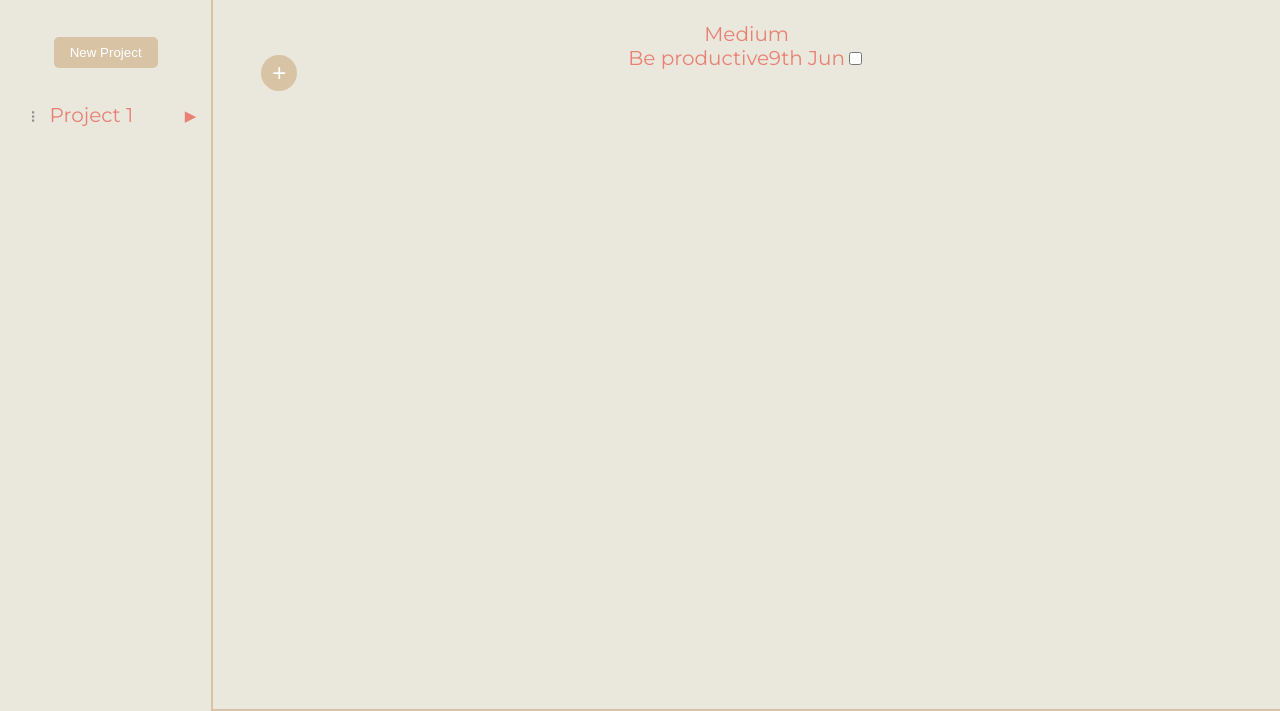
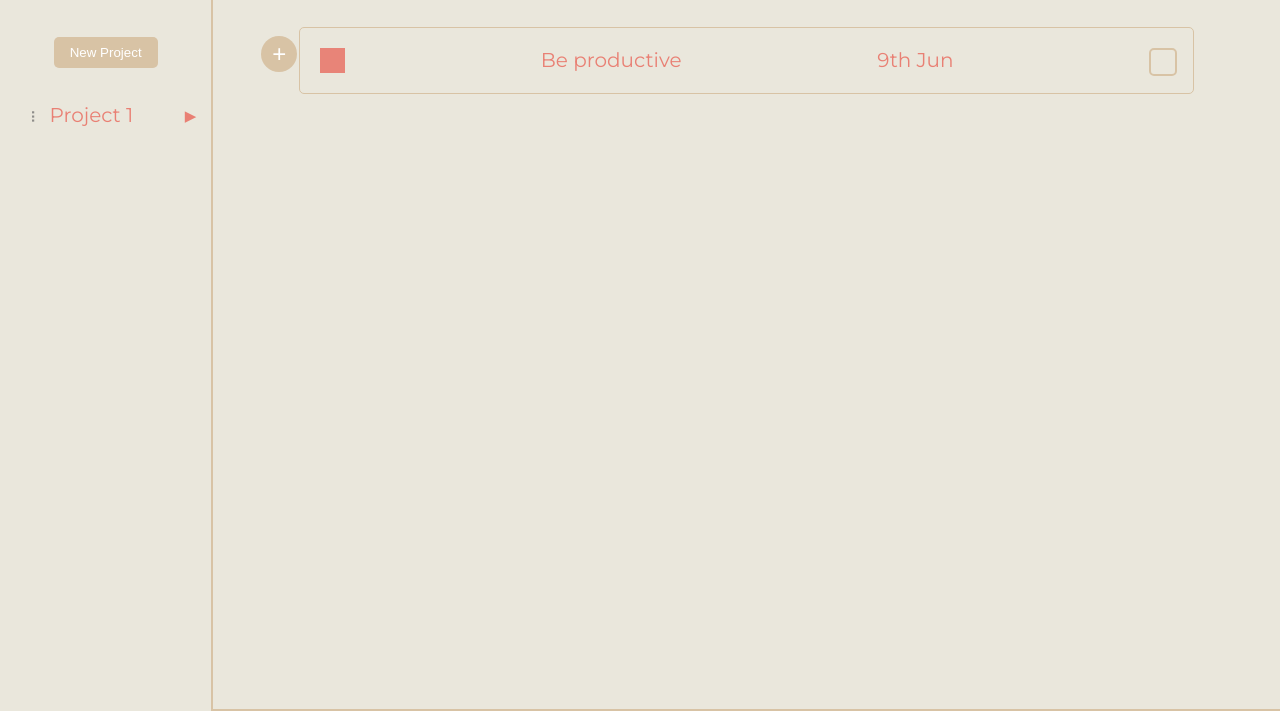
Before and after one commit to guyroberts21/Todo-List, a plain HTML site: page index.html in a window 1280 px wide. Shown: the part 89-800 px from the top of the page. Drawn offline with Linux system fonts and the light colour scheme.

Commit message:
Todo item styling

```diff
--- a/main.css
+++ b/main.css
@@ -84,7 +84,7 @@ body {
 /* Style add todo button */
 #addTodo {
     position: absolute;
-    top: 6em;
+    top: 5.2em;
     left: 2em;
     font-size: 1.2em;
     color: #fff;
@@ -270,6 +270,140 @@ body {
     transform: rotate(90deg);
 }
 
+/* Style the todos */
+#todos {
+    margin-top: 1.5em;
+}
+
+.todo-item {
+    width: 80%;
+    margin: 1.5em auto;
+    padding: 1em;
+    display: flex;
+    justify-content: space-between;
+    border: 1px solid #D8C3A5;
+    border-radius: 5px;
+}
+
+.todo-priority-mini {
+    width: 25px;
+    height: 25px;
+    background-color: #E85A4F;
+}
+
+/* Style the checkboxes */
+.checkbox-label {
+    position: relative;
+    cursor: pointer;
+    height: 24px;
+    width: 24px;
+}
+
+.checkbox-label input {
+    height: 25px;
+    width: 25px;
+    opacity: 0;
+    cursor: pointer;
+}
+
+.checkbox-label .checkbox-custom {
+    position: absolute;
+    top: 0;
+    left: 0;
+    height: 24px;
+    width: 24px;
+    background-color: transparent;
+    border-radius: 5px;
+    transition: all 0.3s ease-out;
+    -webkit-transition: all 0.3s ease-out;
+    -moz-transition: all 0.3s ease-out;
+    -ms-transition: all 0.3s ease-out;
+    -o-transition: all 0.3s ease-out;
+    border: 2px solid #D8C3A5;
+}
+
+
+.checkbox-label input:checked ~ .checkbox-custom {
+    background-color: #E98074;
+    border-radius: 5px;
+    -webkit-transform: rotate(0deg) scale(1);
+    -ms-transform: rotate(0deg) scale(1);
+    transform: rotate(0deg) scale(1);
+    opacity:1;
+    border: 2px solid #8E8D8A;
+}
+
+
+.checkbox-label .checkbox-custom::after {
+    position: absolute;
+    content: "";
+    left: 12px;
+    top: 12px;
+    height: 0px;
+    width: 0px;
+    border-radius: 5px;
+    border: solid #8E8D8A;
+    border-width: 0 3px 3px 0;
+    -webkit-transform: rotate(0deg) scale(0);
+    -ms-transform: rotate(0deg) scale(0);
+    transform: rotate(0deg) scale(0);
+    opacity:1;
+    transition: all 0.3s ease-out;
+    -webkit-transition: all 0.3s ease-out;
+    -moz-transition: all 0.3s ease-out;
+    -ms-transition: all 0.3s ease-out;
+    -o-transition: all 0.3s ease-out;
+}
+
+
+.checkbox-label input:checked ~ .checkbox-custom::after {
+  -webkit-transform: rotate(45deg) scale(1);
+  -ms-transform: rotate(45deg) scale(1);
+  transform: rotate(45deg) scale(1);
+  opacity:1;
+  left: 8px;
+  top: 3px;
+  width: 6px;
+  height: 12px;
+  border: solid #8E8D8A;
+  border-width: 0 2px 2px 0;
+  background-color: transparent;
+  border-radius: 0;
+}
+
+/* For Ripple Effect */
+.checkbox-label .checkbox-custom::before {
+    position: absolute;
+    content: "";
+    left: 10px;
+    top: 10px;
+    width: 0px;
+    height: 0px;
+    border-radius: 5px;
+    border: 2px solid #FFFFFF;
+    -webkit-transform: scale(0);
+    -ms-transform: scale(0);
+    transform: scale(0);
+}
+
+.checkbox-label input:checked ~ .checkbox-custom::before {
+    left: -3px;
+    top: -3px;
+    width: 24px;
+    height: 24px;
+    border-radius: 5px;
+    -webkit-transform: scale(3);
+    -ms-transform: scale(3);
+    transform: scale(3);
+    opacity:0;
+    z-index: 999;
+    transition: all 0.3s ease-out;
+    -webkit-transition: all 0.3s ease-out;
+    -moz-transition: all 0.3s ease-out;
+    -ms-transition: all 0.3s ease-out;
+    -o-transition: all 0.3s ease-out;
+}
+
 @keyframes modalOpen {
     from {opacity: 0}
     to {opacity: 1}
```
Also changed, not shown: main.js.
